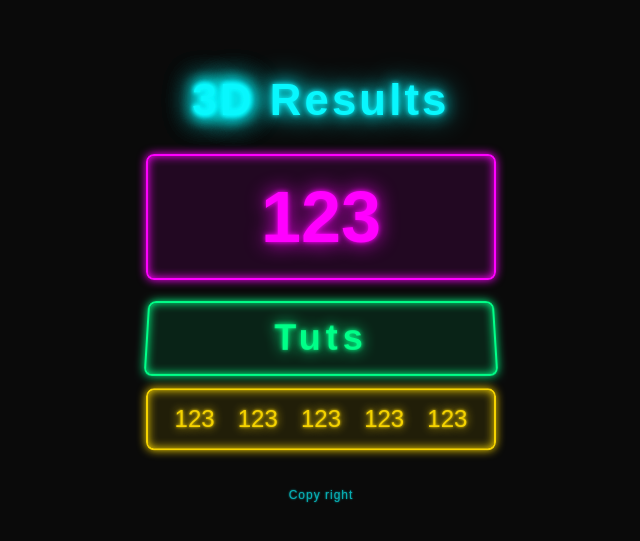
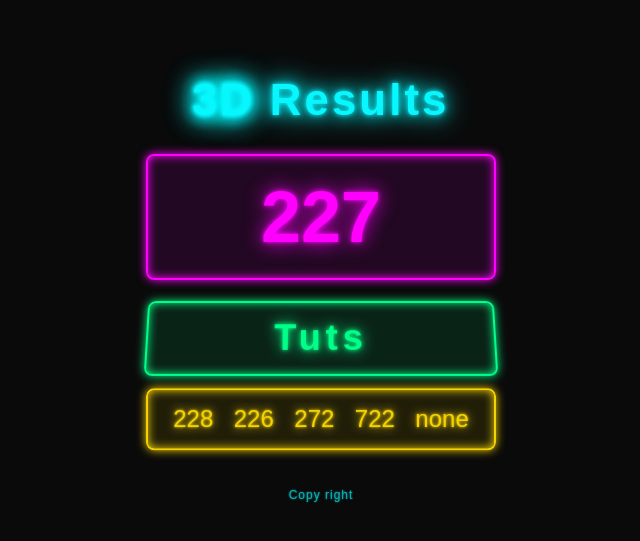
Before and after one commit to yarhuphwar/3d, a plain HTML site: page index.html in a window 1280 px wide. Shown: the part 111-652 px from the top of the page, without its empty margins (319-959 px from the left). Drawn offline with Linux system fonts and the light colour scheme.

Commit message:
index.html

```diff
--- a/index.html
+++ b/index.html
@@ -208,7 +208,7 @@
 
         <!-- Number Group -->
         <div class="number-group">
-            <div class="large-number">123</div>
+            <div class="large-number">227</div>
         </div>
 
         <!-- Tuts Group -->
@@ -218,11 +218,11 @@
 
         <!-- Numbers Row Group -->
         <div class="numbers-group">
-            <span class="number-item">123</span>
-            <span class="number-item">123</span>
-            <span class="number-item">123</span>
-            <span class="number-item">123</span>
-            <span class="number-item">123</span>
+            <span class="number-item">228</span>
+            <span class="number-item">226</span>
+            <span class="number-item">272</span>
+            <span class="number-item">722</span>
+            <span class="number-item">none</span>
         </div>
 
         <div class="copyright">Copy right</div>
```
